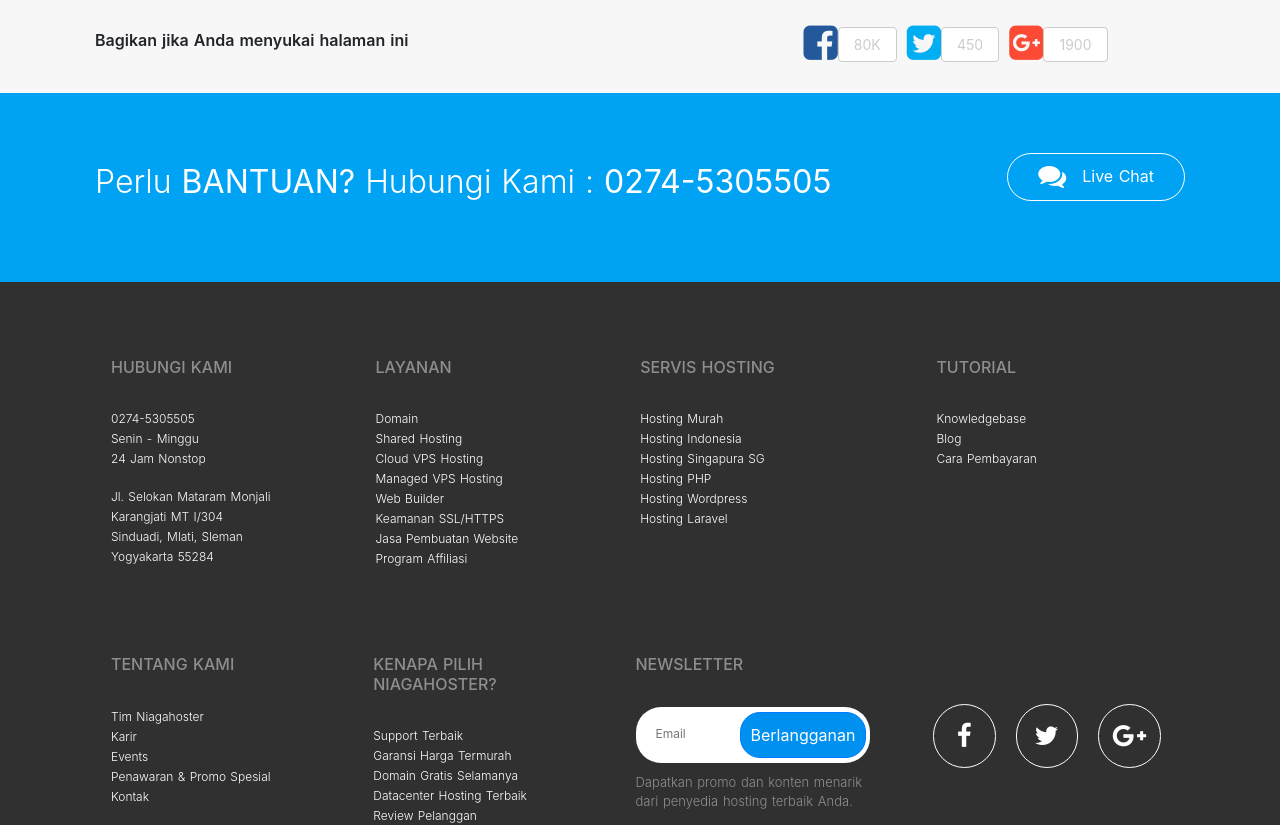
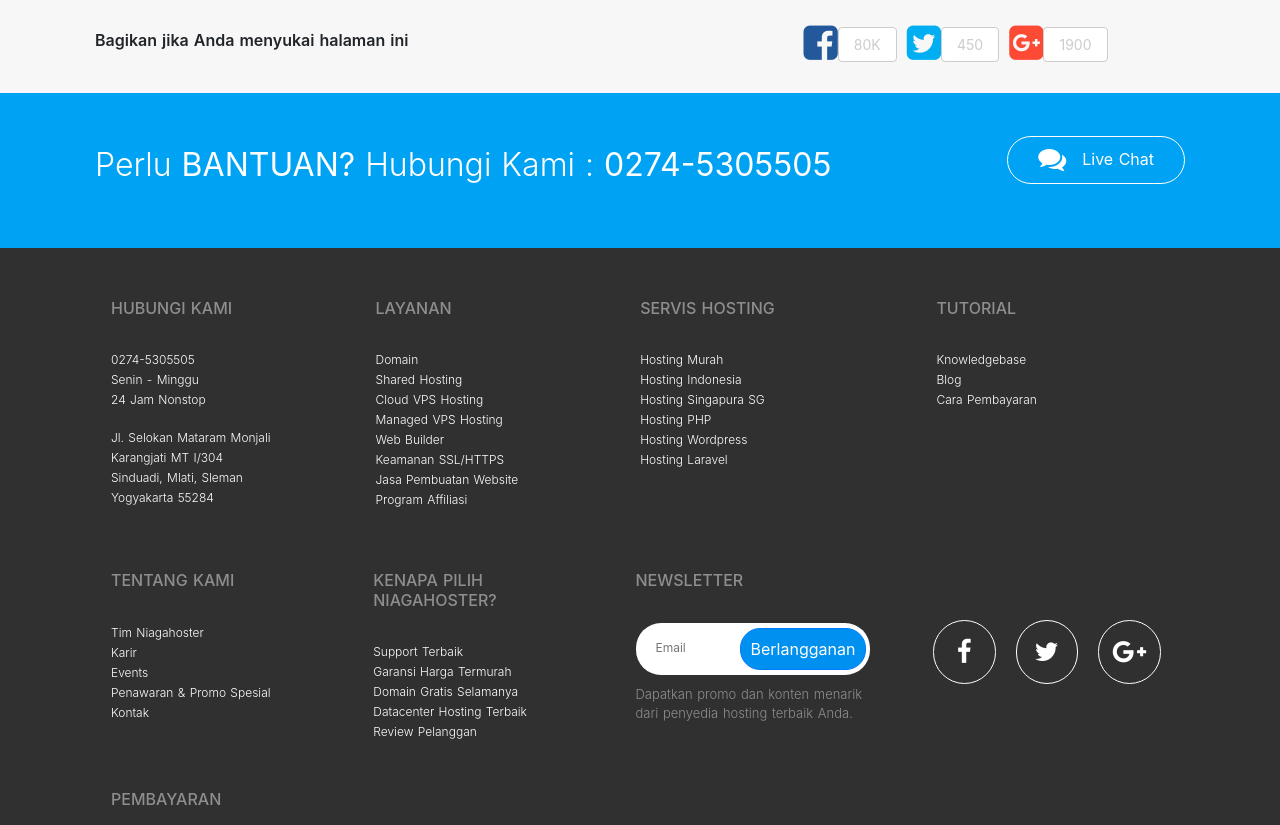
Before and after one commit to fshlarf/niagahoster-landing-page, a Nuxt app: page / in a window 1280 px wide. Shown: the part 3230-4055 px from the top of the page. Built offline with nearby package versions, Linux system fonts and the light colour scheme; no server answers.

Commit message:
Change styles components

```diff
--- a/components/organisms/ContactPerson.vue
+++ b/components/organisms/ContactPerson.vue
@@ -20,7 +20,7 @@
 
 <style lang="scss" scoped>
 .cp {
-    padding: 60px 0px;
+    padding: 43px 0px;
     background-color: #00a2f3;
     color: white!important;
     .container {
--- a/components/organisms/Footer.vue
+++ b/components/organisms/Footer.vue
@@ -104,7 +104,7 @@
 
 <style lang="scss" scoped>
 .footer {
-    padding: 60px 0px 10px 0px;
+    padding: 35px 0px 10px 0px;
     background-color: #303030;
     color: white!important;
     font-size: 12px!important;
@@ -123,7 +123,7 @@
     }
     &__row {
         display: flex;
-        margin-bottom: 70px;
+        margin-bottom: 45px;
     }
     &__newsletter {
         .cont {
@@ -136,7 +136,7 @@
             border-radius: 25px;
             margin-bottom: 10px;
             button {
-                padding: 10px 10px;
+                padding: 8px 10px;
             }
             input {
                 background-color: transparent!important;
@@ -174,6 +174,7 @@
         text-align: left;
     }
     &__payment {
+        margin-top: -20px;
         img {
             padding: 0px 16px;
             margin-top: -30px!important;
--- a/nuxt.config.js
+++ b/nuxt.config.js
@@ -65,9 +65,6 @@
     extend (config, ctx) {
     }
   },
-  router: {
-    base: '/niagahoster-landing-page/'
-  },
   css: [
     {src: "~/assets/styles/styles.scss", lang: 'scss' }
   ]
```
Also changed, not shown: layouts/HeaderFooter.vue (indentation only).
